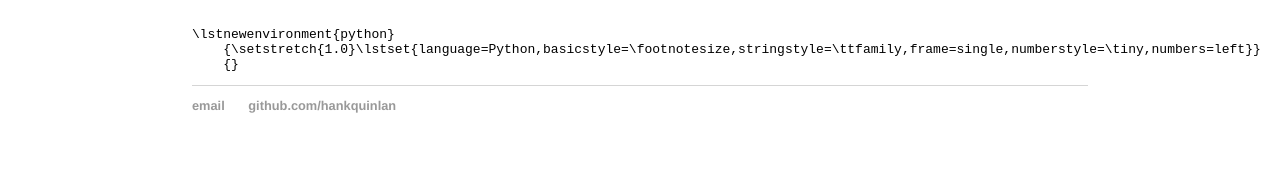
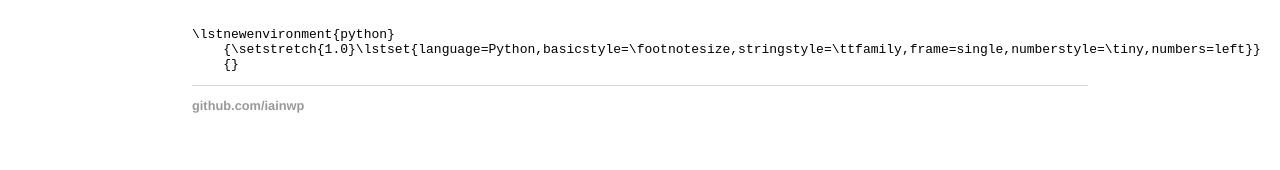
Before and after one commit to iainwp/iainwp.github.io, a Jekyll site: the page built from luthesis/index.html, in a window 1280 px wide. Shown: the part 1570-1740 px from the top of the page. Built offline with Jekyll 4.4.1, drawn with Linux system fonts in a browser that asks for light colours.

Commit message:
fixed footer

```diff
--- a/_layouts/default.html
+++ b/_layouts/default.html
@@ -22,8 +22,7 @@
 			</div><!-- /.container -->
 			<footer>
 	    		<ul>
-	        		<li><a href="mailto:hankquinlanhub@gmail.com">email</a></li>
-	        		<li><a href="https://github.com/hankquinlan">github.com/hankquinlan</a></li>
+	        		<li><a href="https://github.com/iainwp">github.com/iainwp</a></li>
 				</ul>
 			</footer>
 		</body>
```
